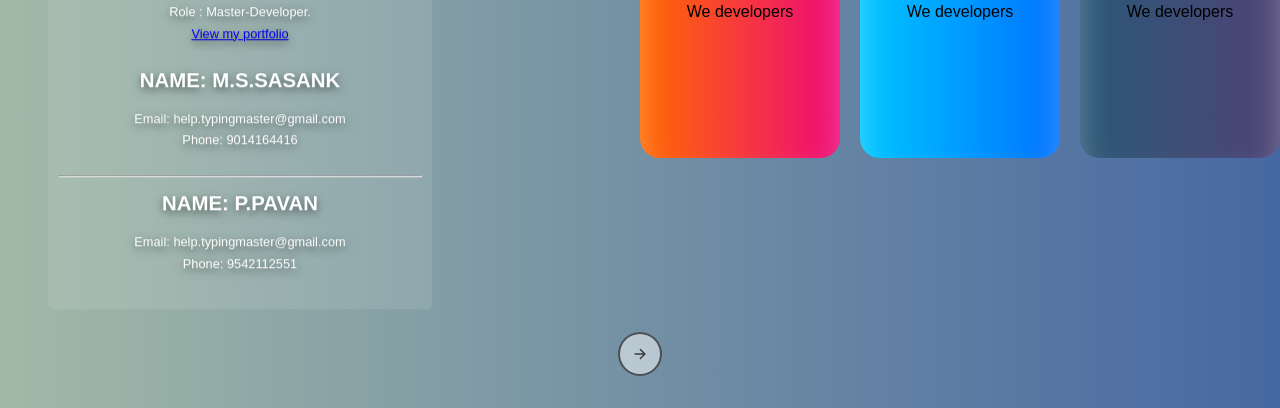
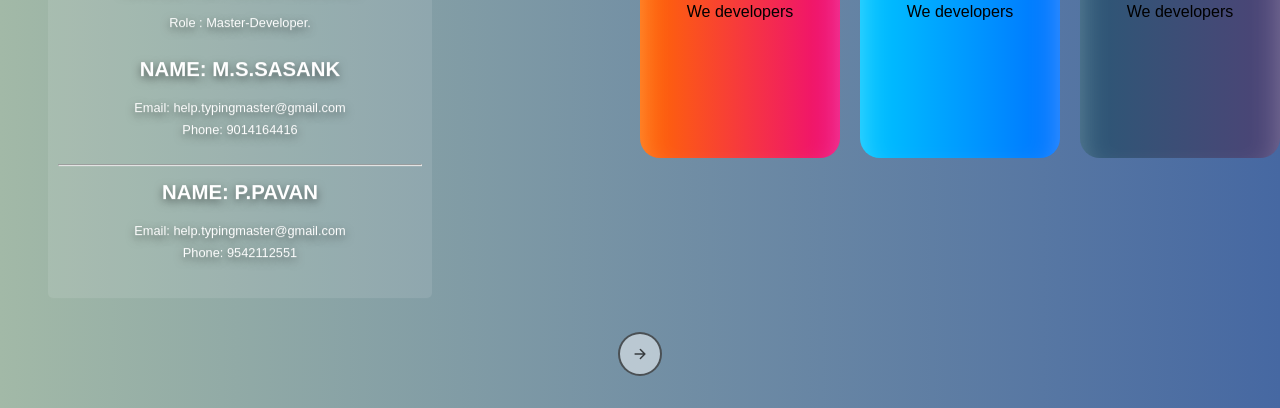
Before and after one commit to project851/Master-s_Keyboard, a plain HTML site: page about.html in a window 1280 px wide. Shown: the part 392-800 px from the top of the page. Drawn offline with nearby package versions, Linux system fonts and the light colour scheme; a web font is replaced by a local one.

Commit message:
Update about.html_remover_master's link

```diff
--- a/about.html
+++ b/about.html
@@ -226,8 +226,7 @@ font-family: 'Product Sans', sans-serif;
       <h2 class='title'>Name: K.Phani Kumar</h2>
       <p class='description'>
         Role : Master-Developer.<br>
-        <a href = "https://phanikumar-sharma.github.io/Kodukulla.Phani_Kumar_Sharma/">View my portfolio</a>
-      </p>
+       </p>
       <h2 class='title'>Name: M.S.SASANK</h2>
       <p class='description'>
         Email: help.typingmaster@gmail.com<br>
```
